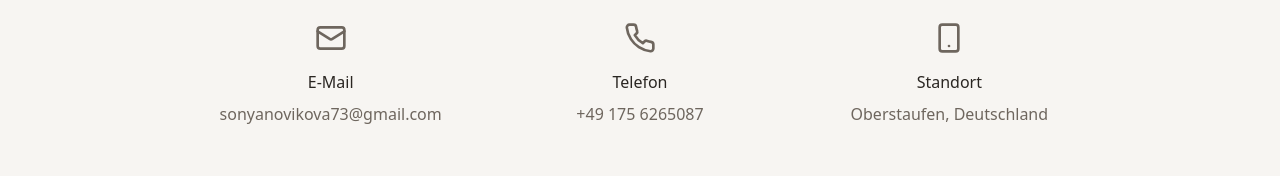
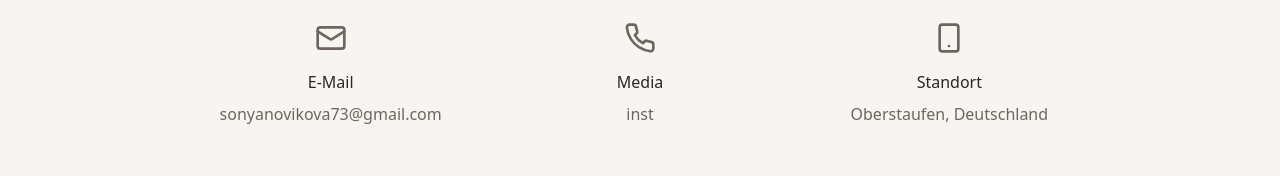
Before and after one commit to sonyanovikova73-netizen/meine-kunst-galerie, a React (Vite) app: page / in a window 1280 px wide. Shown: the part 3827-4003 px from the top of the page. Built offline with nearby package versions, Linux system fonts and the light colour scheme; the HTML template or start-up script is replaced by a standard one.

Commit message:
Visual edit in Lovable
Edited UI in Lovable

```diff
--- a/src/components/Contact.tsx
+++ b/src/components/Contact.tsx
@@ -13,9 +13,11 @@ const Contact = () => {
           </div>
           <div className="flex flex-col items-center">
             <Phone className="w-8 h-8 mb-4 text-muted-foreground" />
-            <h3 className="font-light mb-2">Telefon</h3>
+            <h3 className="font-light mb-2">Media
+
+          </h3>
             <a href="tel:+49123456789" className="text-muted-foreground hover:text-foreground transition-colors">
-              +49 175 6265087
+              inst
             </a>
           </div>
           <div className="flex flex-col items-center">
```
